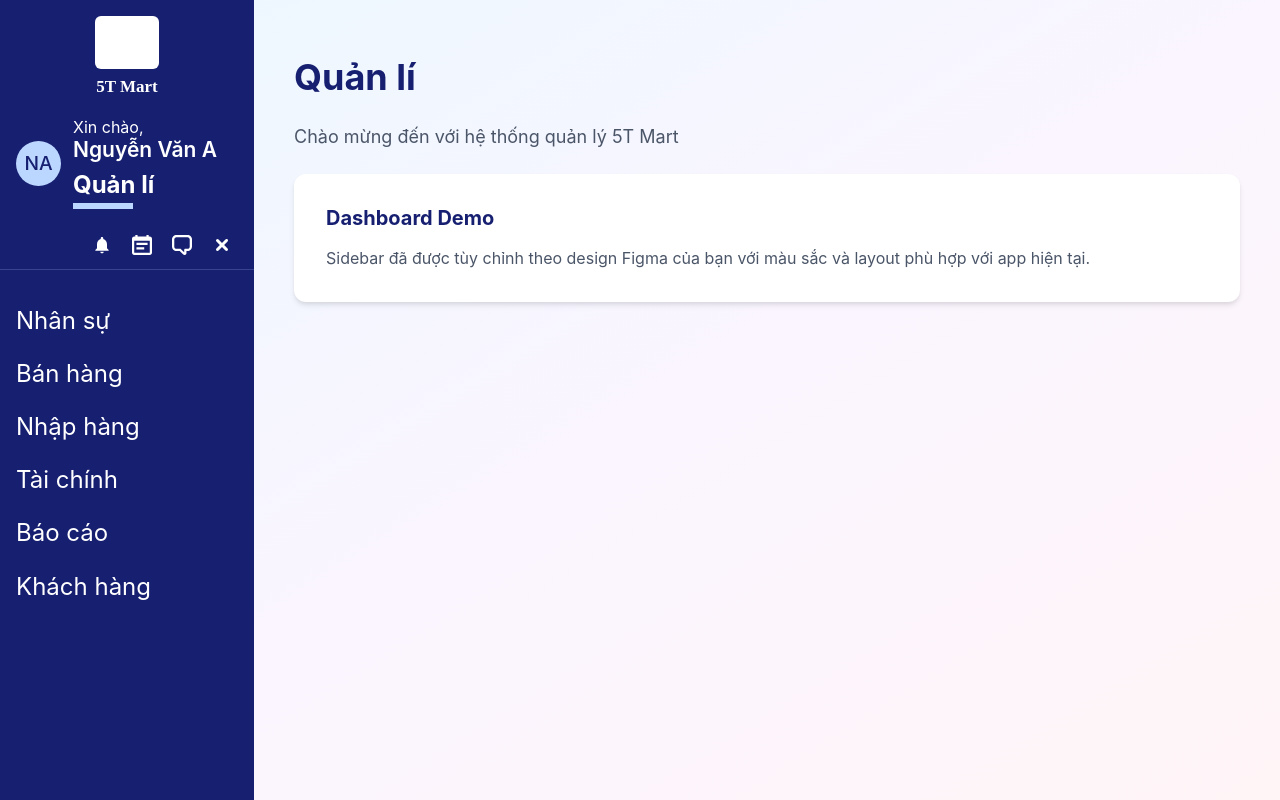
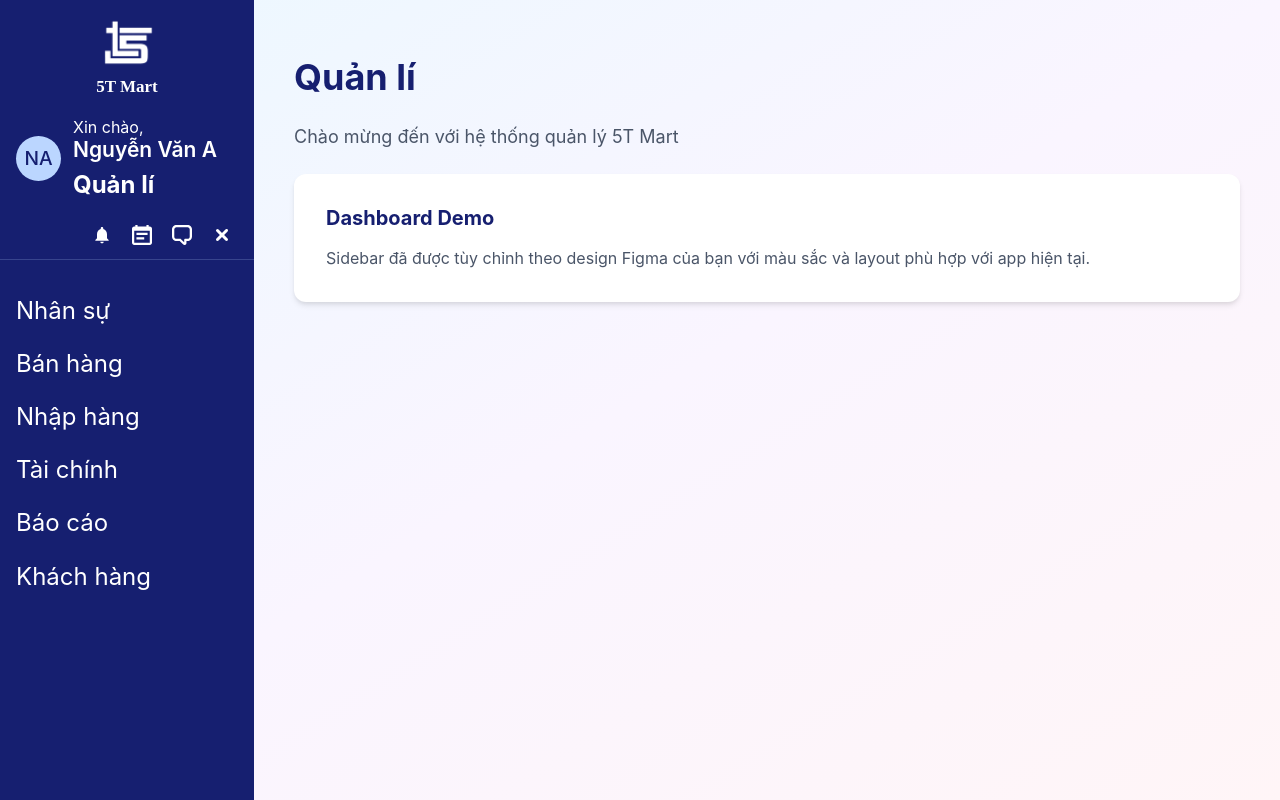
Before and after one commit to ToanHuynh0201/FiveTProMart, a React (Vite) app: page /dashboard in a window 1280 px wide. Built offline with nearby package versions, Linux system fonts and the light colour scheme; no server answers.

Commit message:
Refactor code structure for improved readability and maintainability

```diff
--- a/src/components/layout/SidebarLogo.tsx
+++ b/src/components/layout/SidebarLogo.tsx
@@ -1,4 +1,5 @@
-import { Box, Flex, Text } from "@chakra-ui/react";
+import { Box, Flex, Image, Text } from "@chakra-ui/react";
+import logoImg from "@/assets/logo/image.png";
 
 export function SidebarLogo() {
 	return (
@@ -8,17 +9,20 @@ export function SidebarLogo() {
 			pt={4}
 			pb={2}
 			px={4}>
-			{/* Logo Image placeholder - replace with actual logo */}
+			{/* Logo Image */}
 			<Box
 				w="64px"
 				h="53px"
-				bg="white"
-				borderRadius="md"
 				mb={2}
 				position="relative"
 				overflow="hidden">
-				{/* Add your logo image here */}
-				{/* <Image src="/logo.png" alt="5T Mart Logo" /> */}
+				<Image
+					src={logoImg}
+					alt="5T Mart Logo"
+					w="100%"
+					h="100%"
+					objectFit="contain"
+				/>
 			</Box>
 
 			{/* Brand Name */}
--- a/src/components/layout/SidebarUserProfile.tsx
+++ b/src/components/layout/SidebarUserProfile.tsx
@@ -55,12 +55,6 @@ export function SidebarUserProfile({ user }: SidebarUserProfileProps) {
 							noOfLines={1}>
 							{user.role}
 						</Text>
-						<Box
-							w="60px"
-							h="6px"
-							bg="#BBD6FF"
-							mt={1}
-						/>
 					</Box>
 				)}
 			</Box>
```
Also changed, not shown: src/assets/logo/image.png (added), src/assets/logo/logo.png (added).
